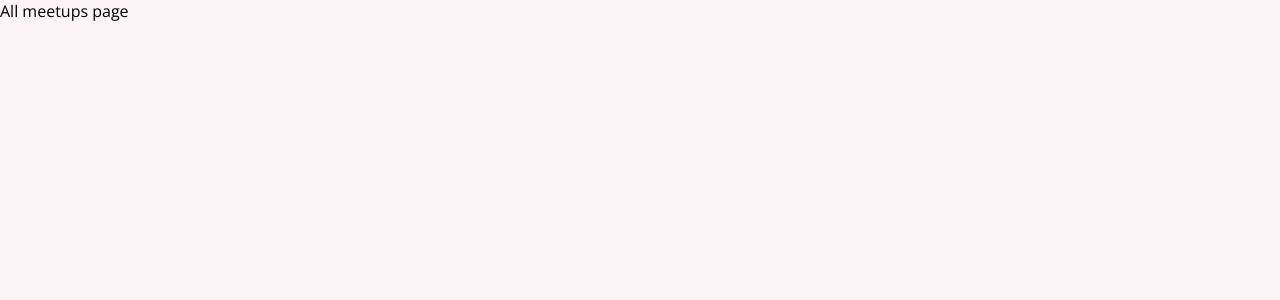
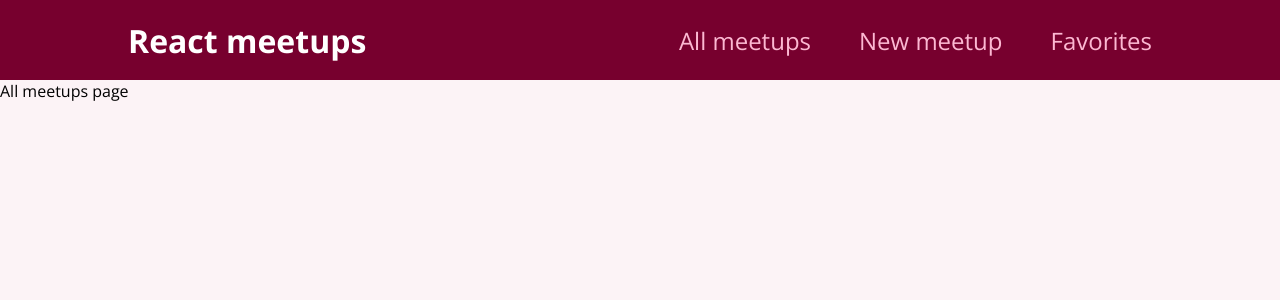
Before and after one commit to peter-keller/react-meetup, a React (Create React App) app: page / in a window 1280 px wide. Shown: the top 300 px of the page. Built offline with nearby package versions, Linux system fonts and the light colour scheme.

Commit message:
feat: simple header component

```diff
--- a/src/App.js
+++ b/src/App.js
@@ -4,9 +4,12 @@ import AllMeetupsPage from "./pages/AllMeetups";
 import FavoritesPage from "./pages/Favorites";
 import NewMeetupPage from "./pages/NewMeetup";
 
+import Navigation from "./components/Navigation";
+
 function App() {
   return (
     <div>
+      <Navigation />
       <Switch>
         <Route path="/" exact>
           <AllMeetupsPage />
--- /dev/null
+++ b/src/components/Navigation.js
@@ -0,0 +1,26 @@
+import { Link } from "react-router-dom";
+
+import styles from "./Navigation.module.css";
+
+function Navigation() {
+  return (
+    <header className={styles.header}>
+      <div className={styles.logo}>React meetups</div>
+      <nav>
+        <ul>
+          <li>
+            <Link to="/">All meetups</Link>
+          </li>
+          <li>
+            <Link to="/new-meetup">New meetup</Link>
+          </li>
+          <li>
+            <Link to="/favorites">Favorites</Link>
+          </li>
+        </ul>
+      </nav>
+    </header>
+  );
+}
+
+export default Navigation;
--- /dev/null
+++ b/src/components/Navigation.module.css
@@ -0,0 +1,47 @@
+.header {
+  width: 100%;
+  height: 5rem;
+  display: flex;
+  align-items: center;
+  justify-content: space-between;
+  background-color: #77002e;
+  padding: 0 10%;
+}
+
+.logo {
+  font-size: 2rem;
+  color: white;
+  font-weight: bold;
+}
+
+.header ul {
+  list-style: none;
+  margin: 0;
+  padding: 0;
+  display: flex;
+  align-items: baseline;
+}
+
+.header li {
+  margin-left: 3rem;
+}
+
+.header a {
+  text-decoration: none;
+  font-size: 1.5rem;
+  color: #fcb8d2;
+}
+
+.header a:hover,
+.header a:active,
+.header a.active {
+  color: white;
+}
+
+.badge {
+  background-color: #cc2062;
+  color: white;
+  border-radius: 12px;
+  padding: 0 1rem;
+  margin-left: 0.5rem;
+}
```
